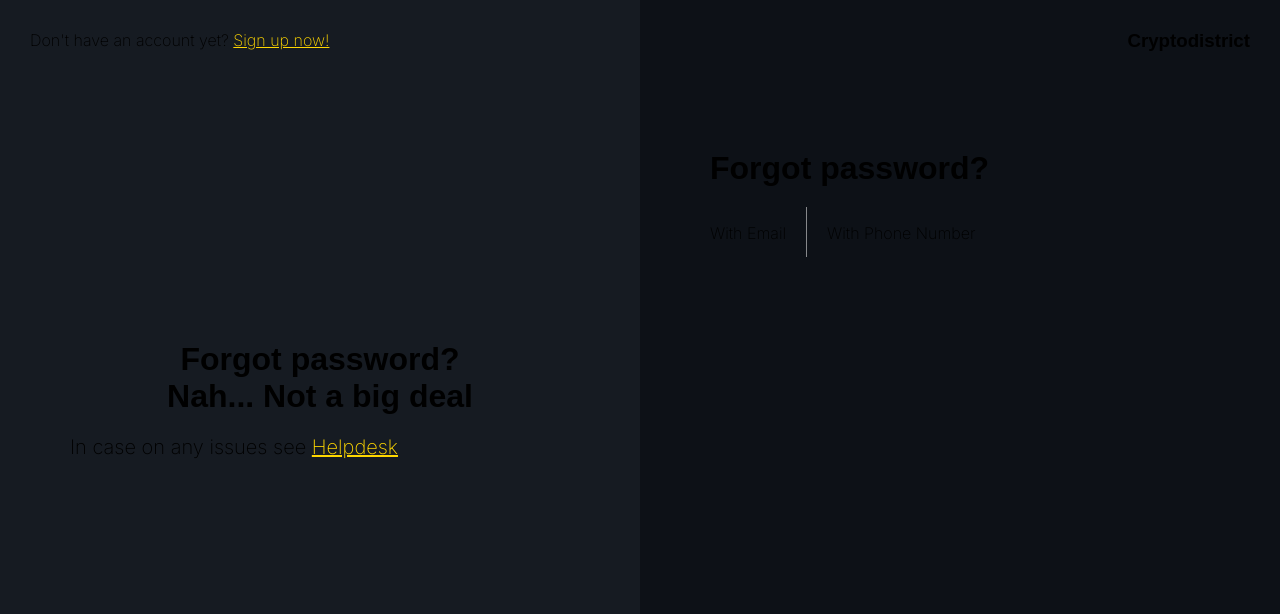
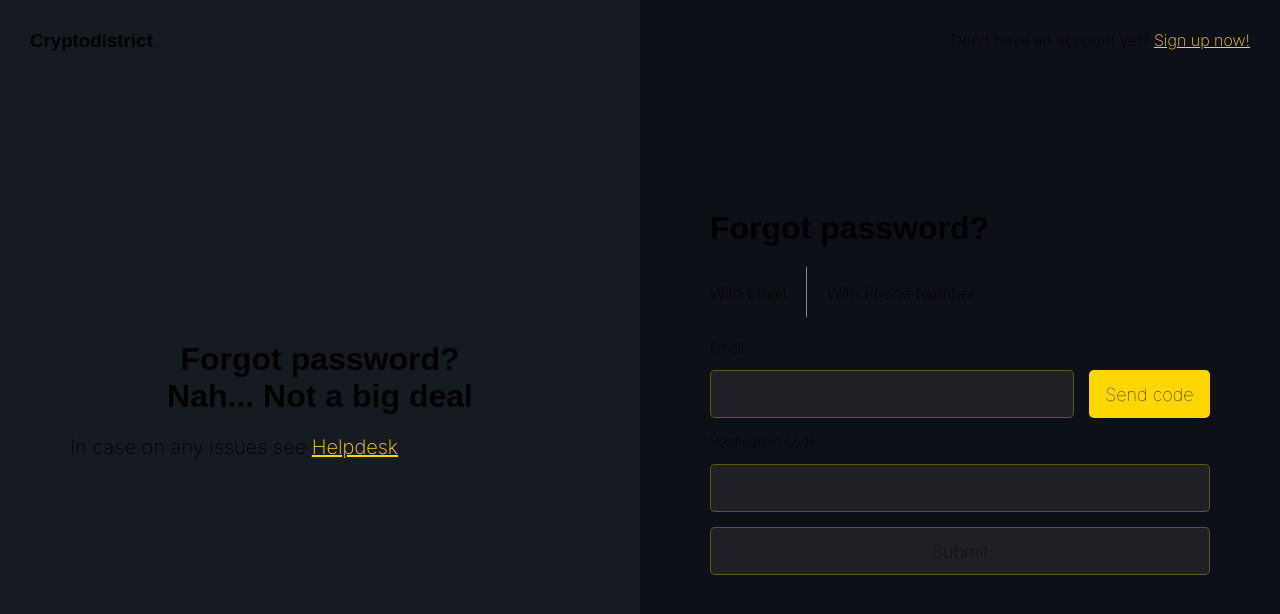
Before and after one commit to bl4drnnr/cryptodistrict-front, a Next.js app: page /forgot-password in a window 1280 px wide. Shown: the top 614 px of the page. Built offline with nearby package versions, Linux system fonts and the light colour scheme.

Commit message:
forgot password page

```diff
--- a/src/components/basicComponents/Input/Input.interface.ts
+++ b/src/components/basicComponents/Input/Input.interface.ts
@@ -1,8 +1,7 @@
 import React from 'react';
 
 export interface InputProps {
-  className?: object;
-  value: string;
+  value: any;
   placeholder: string;
   onChange: (e: React.ChangeEvent<HTMLInputElement>) => void;
   type?: string;
--- a/src/components/basicComponents/InputButton/InputButton.component.tsx
+++ b/src/components/basicComponents/InputButton/InputButton.component.tsx
@@ -1,7 +1,48 @@
 import { InputButtonProps } from "@components/InputButton/InputButton.interface";
+import { BasicInput, Container, Placeholder } from "@styles/Input.style";
+import { Container as ButtonContainer, BasicButton, ButtonContent} from "@styles/Button.style";
+import { InputButtonContainer, InputWrapper, ButtonWrapper } from "@styles/InputButton.style";
+import classNames from "classnames";
 
-export const InputButton = ({}: InputButtonProps) => {
+export const InputButton = ({
+  value,
+  placeholder,
+  type,
+  onChange,
+  onClick,
+  buttonDisabled,
+  buttonTitle,
+  onError
+}: InputButtonProps) => {
   return (
-    <></>
+    <Container>
+      <Placeholder>{placeholder}</Placeholder>
+      <InputButtonContainer>
+        <InputWrapper>
+          <BasicInput
+            className={classNames({ onError })}
+            type={type}
+            value={value}
+            onChange={onChange}
+          />
+        </InputWrapper>
+
+        <ButtonWrapper>
+          <ButtonContainer
+            onClick={onClick}
+          >
+            <BasicButton
+              className={classNames({
+                disabled: buttonDisabled,
+                highHeight: true,
+                codeButton: true
+              })}
+            >
+              <ButtonContent>{buttonTitle}</ButtonContent>
+            </BasicButton>
+          </ButtonContainer>
+        </ButtonWrapper>
+      </InputButtonContainer>
+    </Container>
   )
 }
--- /dev/null
+++ b/src/layouts/Credentials.layout.tsx
@@ -0,0 +1,74 @@
+import React from "react";
+
+import { ThemeProvider } from "styled-components";
+
+import { DarkTheme } from "@styles/Dark.theme";
+import { LightTheme } from "@styles/Light.theme";
+import useDarkMode from "@hooks/useDarkMode";
+import { Container, Side, LoginHeader, LoginHeaderButton, LoginHeaderTitle } from "@styles/Credentials.style";
+import { useRouter } from "next/router";
+import classNames from "classnames";
+
+interface CredentialsLayoutProps {
+  leftSide: React.ReactElement | React.ReactElement[];
+  rightSide: React.ReactElement | React.ReactElement[];
+  headerLink: React.ReactElement | React.ReactElement[];
+  leftDarkSide?: boolean;
+  rightDarkSide?: boolean;
+  mirroredHeader?: boolean;
+}
+
+const CredentialsLayout = ({
+  leftSide,
+  rightSide,
+  headerLink,
+  leftDarkSide = false,
+  rightDarkSide = false,
+  mirroredHeader = false
+}: CredentialsLayoutProps): React.ReactElement => {
+  const router = useRouter()
+  const [theme] = useDarkMode();
+
+  const handleRedirect = async (path: string) => {
+    await router.push(path);
+  }
+
+  return (
+    <ThemeProvider theme={theme === 'light' ? LightTheme : DarkTheme}>
+      <Container>
+
+        <LoginHeader>
+          {mirroredHeader ? (
+            <>
+              <LoginHeaderButton>
+                {headerLink}
+              </LoginHeaderButton>
+              <LoginHeaderTitle
+                onClick={() => handleRedirect('/')}
+              >Cryptodistrict</LoginHeaderTitle>
+            </>
+          ): (
+            <>
+              <LoginHeaderTitle
+                onClick={() => handleRedirect('/')}
+              >Cryptodistrict</LoginHeaderTitle>
+              <LoginHeaderButton>
+                {headerLink}
+              </LoginHeaderButton>
+            </>
+          )}
+        </LoginHeader>
+
+        <Side className={classNames({ lightSide: leftDarkSide })}>
+          {leftSide}
+        </Side>
+        <Side className={classNames({ lightSide: rightDarkSide })}>
+          {rightSide}
+        </Side>
+
+      </Container>
+    </ThemeProvider>
+  )
+}
+
+export default CredentialsLayout;
--- a/src/pages/forgot-password.tsx
+++ b/src/pages/forgot-password.tsx
@@ -1,37 +1,35 @@
 import {
   Box,
-  Container,
-  Side,
   Link,
-  Tea,
-  MarginWrapper,
-  PasswordCheckBox,
-  Dot,
-  PasswordCheckLine,
   WelcomeTitle,
   WelcomeText,
-  LoginHeader, LoginHeaderTitle, LoginHeaderButton, LoginOptions, LoginOption, VerticalLine, TextBox
+  LoginOptions,
+  LoginOption,
+  VerticalLine,
+  MarginWrapper
 } from "@styles/login.style";
+import React from "react";
+import CredentialsLayout from "@layouts/Credentials.layout";
+import { InputButton } from "@components/InputButton/InputButton.component";
 import { useRouter } from "next/router";
-import EmptyLayout from "@layouts/Empty.layout";
-import React from "react";
-import classNames from "classnames";
+import { Input } from "@components/Input/Input.component";
+import {Button} from "@components/Button/Button.component";
 
 const ForgotPassword = () => {
   const router = useRouter();
 
   const [passwordRecoveryMethod, setPasswordRecoveryMethod] = React.useState('email')
+  const [email, setEmail] = React.useState('')
+  const [phone, setPhone] = React.useState('')
+  const [verificationCode, setVerificationCode] = React.useState('')
 
   const handleRedirect = async (path: string) => {
     await router.push(path);
   };
 
   return (
-    <EmptyLayout>
-      <Container>
-
-        <Side>
-          <TextBox>
+    <CredentialsLayout leftSide={
+      <Box>
         <WelcomeTitle>
           Forgot password?
         </WelcomeTitle>
@@ -42,23 +40,8 @@ const ForgotPassword = () => {
         <WelcomeText>
           In case on any issues see <Link onClick={() => handleRedirect('/helpdesk')}>Helpdesk</Link>
         </WelcomeText>
-          </TextBox>
-        </Side>
-
-        <LoginHeader>
-          <LoginHeaderButton>
-            <p>
-              Don&apos;t have an account yet? <Link
-              onClick={() => handleRedirect('/signup')}
-            >Sign up now!</Link>
-            </p>
-          </LoginHeaderButton>
-          <LoginHeaderTitle
-            onClick={() => handleRedirect('/')}
-          >Cryptodistrict</LoginHeaderTitle>
-        </LoginHeader>
-
-        <Side className={classNames({ lightSide: true })}>
+      </Box>
+    } rightSide={
       <Box>
         <h1>Forgot password?</h1>
         <LoginOptions>
@@ -67,11 +50,44 @@ const ForgotPassword = () => {
           <LoginOption onClick={() => setPasswordRecoveryMethod('phone')}>With Phone Number</LoginOption>
         </LoginOptions>
 
+        {passwordRecoveryMethod === 'email' ? (
+          <InputButton
+            buttonTitle={'Send code'}
+            onChange={() => {}}
+            onClick={() => {}}
+            placeholder={'Email'}
+            value={email}
+          />
+        ): (
+          <InputButton
+            buttonTitle={'Send code'}
+            onChange={() => {}}
+            onClick={() => {}}
+            placeholder={'Phone'}
+            value={phone}
+          />
+        )}
+
+        <MarginWrapper>
+          <Input
+            value={verificationCode}
+            onChange={(e) => setVerificationCode(e.target.value)}
+            placeholder={'Verification code'}
+          />
+        </MarginWrapper>
+
+        <MarginWrapper>
+          <Button highHeight={true} text={'Submit'} />
+        </MarginWrapper>
       </Box>
-        </Side>
-
-      </Container>
-    </EmptyLayout>
+    } headerLink={
+      <p>
+        Don&apos;t have an account yet? <Link
+        onClick={() => handleRedirect('/signup')}
+      >Sign up now!</Link>
+      </p>
+    } rightDarkSide={true}
+    />
   )
 }
 
--- a/src/styles/basicComponents/Button.style.ts
+++ b/src/styles/basicComponents/Button.style.ts
@@ -15,6 +15,11 @@ export const BasicButton = styled.button`
   border: 1px solid rgb(${(props) => props.theme.colors.primary}, .3);
   transition: .3s;
 
+  &.codeButton {
+    background-color: rgb(${(props) => props.theme.colors.primary});
+    color: black;
+  }
+
   &.highHeight {
     height: 48px;
   }
--- a/src/styles/basicComponents/InputButton.style.ts
+++ b/src/styles/basicComponents/InputButton.style.ts
@@ -1,3 +1,14 @@
 import styled from "styled-components";
 
-export const Container = styled.span``
+export const InputButtonContainer = styled.div`
+  display: flex;
+`
+
+export const InputWrapper = styled.div`
+  width: 75%;
+`
+
+export const ButtonWrapper = styled.div`
+  width: 25%;
+  margin-left: 15px;
+`
--- /dev/null
+++ b/src/styles/layouts/Credentials.style.ts
@@ -0,0 +1,47 @@
+import styled from "styled-components";
+
+export const Container = styled.div`
+  width: 100%;
+  height: 100vh;
+  display: flex;
+  position: fixed;
+`
+
+export const LoginHeader = styled.div`
+  height: 50px;
+  width: 100%;
+  position: absolute;
+  display: flex;
+  top: 0;
+  justify-content: space-between;
+`
+
+export const LoginHeaderTitle = styled.h3`
+  margin-top: 30px;
+  margin-right: 30px;
+  margin-left: 30px;
+  transition: .2s;
+  cursor: pointer;
+  &:hover {
+    color: rgb(${(props) => props.theme.colors.primary})
+  }
+`
+
+export const LoginHeaderButton = styled.div`
+  display: flex;
+  align-items: baseline;
+  padding: 30px;
+`
+
+export const Side = styled.div`
+  height: 100vh;
+  width: 50%;
+  display: flex;
+  align-items: center;
+  justify-content: center;
+  background: rgba(${(props) => props.theme.colors.darkBackground});
+
+  &.lightSide {
+    background: rgba(${(props) => props.theme.colors.lightBackground});
+  }
+`
--- a/src/styles/pages/login.style.ts
+++ b/src/styles/pages/login.style.ts
@@ -1,34 +1,8 @@
 import styled from "styled-components";
-
-export const Container = styled.div`
-  width: 100%;
-  height: 100vh;
-  display: flex;
-  position: fixed;
-`
-
-export const Side = styled.div`
-  height: 100vh;
-  width: 50%;
-  display: flex;
-  align-items: center;
-  justify-content: center;
-  background: rgba(${(props) => props.theme.colors.darkBackground});
-
-  &.lightSide {
-    background: rgba(${(props) => props.theme.colors.lightBackground});
-  }
-`
 
 export const Box = styled.div`
   width: 500px;
-  height: 500px;
-  position: absolute;
-`
-
-export const TextBox = styled.div`
-  width: 500px;
-`
+ `
 
 export const Link = styled.span`
   text-decoration: underline;
@@ -83,32 +57,6 @@ export const WelcomeText = styled.p`
   margin-top: 20px;
 `
 
-export const LoginHeader = styled.div`
-  height: 50px;
-  width: 100%;
-  position: absolute;
-  display: flex;
-  top: 0;
-  justify-content: space-between;
-`
-
-export const LoginHeaderTitle = styled.h3`
-  margin-top: 30px;
-  margin-right: 30px;
-  margin-left: 30px;
-  transition: .2s;
-  cursor: pointer;
-  &:hover {
-    color: rgb(${(props) => props.theme.colors.primary})
-  }
-`
-
-export const LoginHeaderButton = styled.div`
-  display: flex;
-  align-items: baseline;
-  padding: 30px;
-`
-
 export const LoginOptions = styled.div`
   display: flex;
   margin: 20px 0;
```
Also changed, not shown: src/components/basicComponents/InputButton/InputButton.interface.ts (+10 -1 lines), src/pages/signin.tsx (+13 -35 lines), src/pages/signup.tsx (+13 -31 lines). Lines whose indentation alone changed are shown as unchanged.
